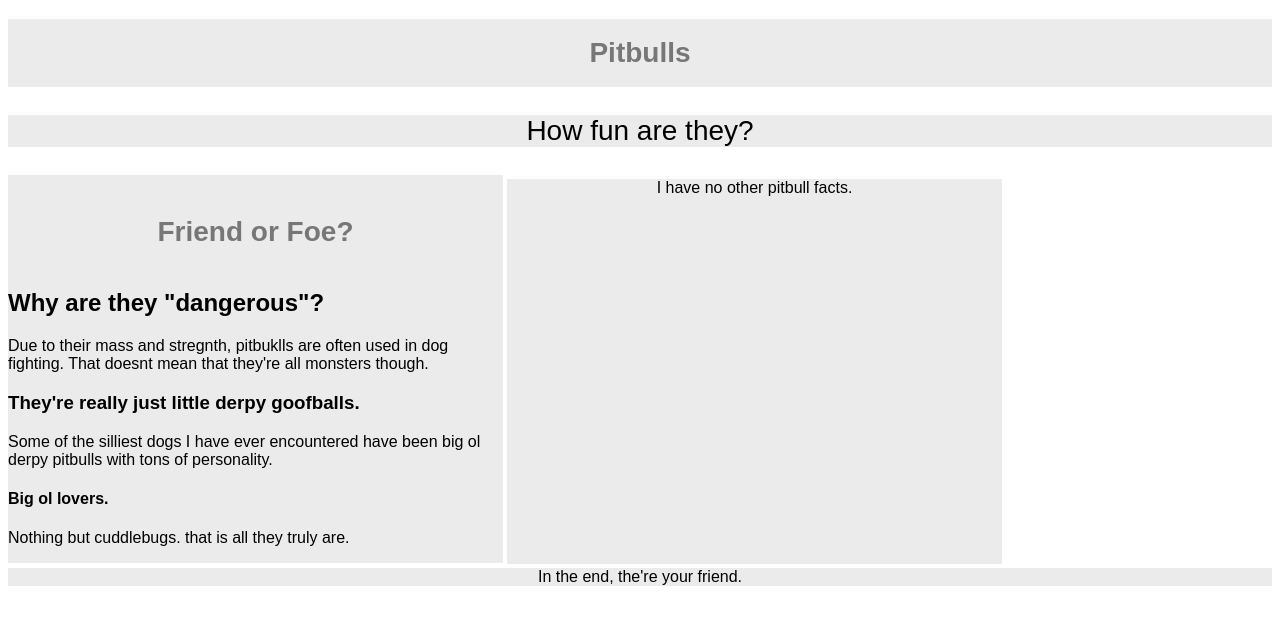
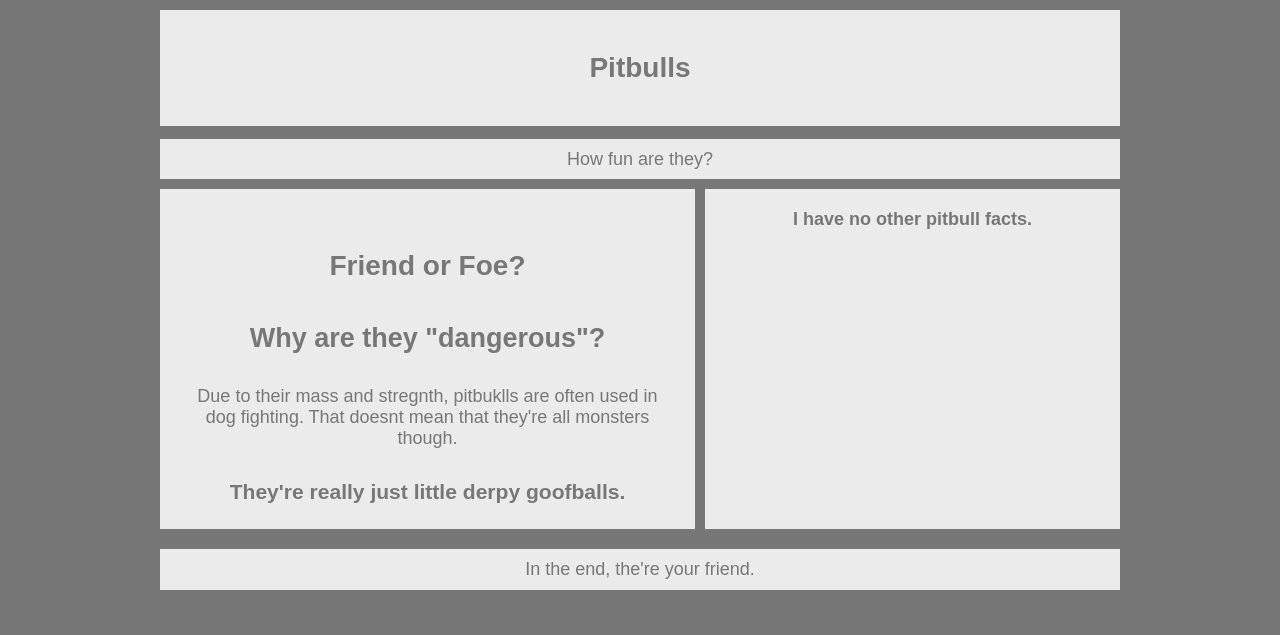
Before and after one commit to tsully1990/HW-Wireframe, a plain HTML site: page index.html in a window 1280 px wide. Drawn offline with Linux system fonts and the light colour scheme.

Commit message:
This is the easier of the 2 homework assignments.

```diff
--- a/index.html
+++ b/index.html
@@ -1,19 +1,25 @@
 <!DOCTYPE html>
 <html lang="en">
+
 <head>
     <meta charset="UTF-8">
     <meta name="viewport" content="width=device-width, initial-scale=1.0">
     <meta http-equiv="X-UA-Compatible" content="ie=edge">
     <title>pitbulls</title>
     <link rel="stylesheet" type="text/css" href="style.css">
+    <link href="https://fonts.googleapis.com/css?family=Lora|Open+Sans+Condensed:300&display=swap" rel="stylesheet">
 
 </head>
+
 <body>
 
-    <header><h1>Pitbulls</h1></header>
+    <header>
+        <h1>Pitbulls</h1>
+    </header>
 
     <nav>
-        <p>How fun are they?</p></nav>
+        <p>How fun are they?</p>
+    </nav>
 
 
 
@@ -25,20 +31,25 @@
         <h1>Friend or Foe?</h1>
 
         <h2>Why are they "dangerous"?</h2>
-        <p>Due to their mass and stregnth, pitbuklls are often used in dog fighting. That doesnt mean that they're all monsters though.</p>
+        <p>Due to their mass and stregnth, pitbuklls are often used in dog fighting. That doesnt mean that they're all
+            monsters though.</p>
 
         <h3>They're really just little derpy goofballs.</h3>
-        <p>Some of the silliest dogs I have ever encountered have been big ol derpy pitbulls with tons of personality.</p>
+        <p>Some of the silliest dogs I have ever encountered have been big ol derpy pitbulls with tons of personality.
+        </p>
 
         <h4>Big ol lovers.</h4>
         <p>Nothing but cuddlebugs. that is all they truly are.</p>
+
+
     </section>
 
-    <aside>I have no other pitbull facts.</aside>
+    <aside><b>I have no other pitbull facts.</b></aside>
 
     <footer>
         <p>In the end, the're your friend.</p>
     </footer>
 
 </body>
+
 </html>
--- a/style.css
+++ b/style.css
@@ -1,23 +1,33 @@
 body {
     font-family: 'Arial', 'Helvetica Neue', Helvetica, sans-serif;
-    color: '#777';
-    background: '#777';
-    width: '960px';
-    font-size: '18px';
+    color: #777;
+    background: #777;
+    margin: 10px auto;
+    width: 960px;
+    font-size: 18px;
+    margin-left: auto;
+    margin-right: auto;
 
 }
 
 header {
     background: #ebebeb;
     text-align: center;
-    font-size: 28px;
+    font-size: 5px;
+    padding: 5px;
 
 }
 
 nav {
     background: #ebebeb;
     text-align: center;
-    font-size: 28px;
+    font-size: 18px;
+    height: 40px;
+    margin-bottom: 10px;
+    padding: auto;
+    margin-top: -5px;
+
+
 
 }
 
@@ -25,16 +35,23 @@ section {
     background: #ebebeb;
     width: 495px;
     float: left;
+    height: 300px;
+    margin-bottom: 20px;
+    overflow: scroll;
+    padding: 20px;
 
 }
 
 Aside {
     background: #ebebeb;
-    float: left;
-    width: 495px;
-    height: 385px;
+    float: right;
     text-align: center;
-    margin: 4px;
+    margin-left: 4px;
+    height: 300px;
+    padding: 20px;
+    width: 375px;
+
+
 
 
 }
@@ -43,7 +60,7 @@ Footer {
     background: #ebebeb;
     clear: both;
     text-align: center;
-
+    margin-top: -5px;
 
 }
 
@@ -61,3 +78,19 @@ h1 {
     font-size: 28px;
 
 }
+
+h2 {
+    text-align: center;
+}
+
+h3 {
+    text-align: center;
+}
+
+h4 {
+    text-align: center;
+}
+p {
+    text-align: center;
+    padding: 10px;
+}
```
